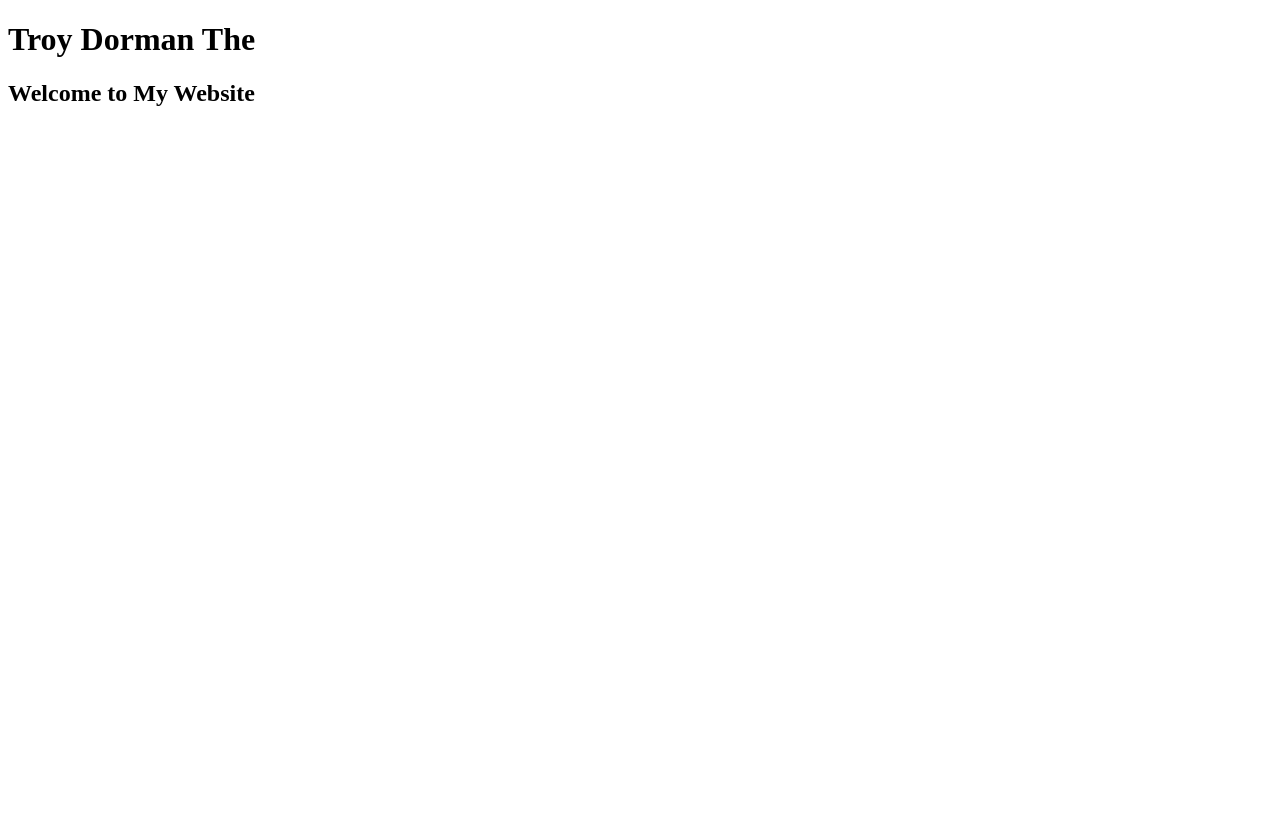
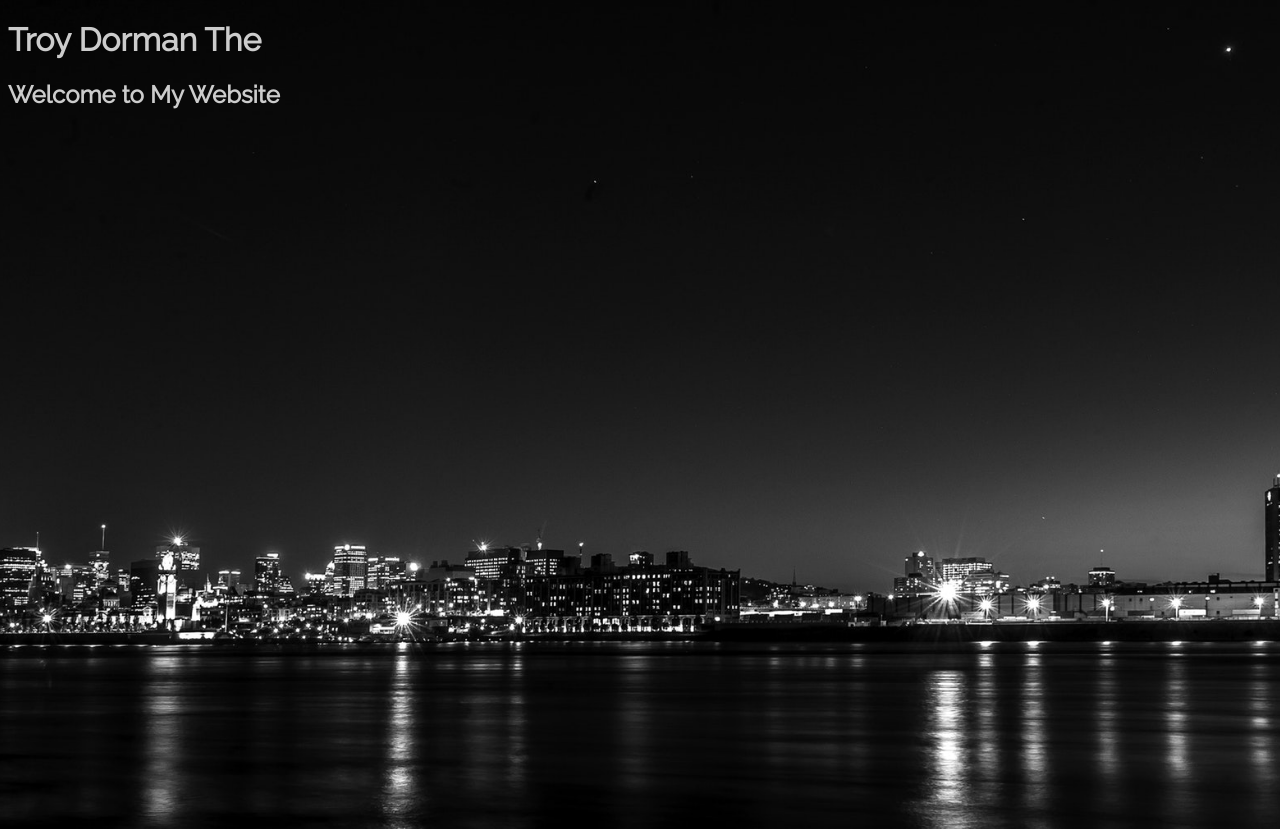
Before and after one commit to infiniteoo/VANILLAJS-type_writer_effect, a plain HTML site: page index.html in a window 1280 px wide. Before the commit the page ends 800 px from the top, so only its background shows below. Drawn offline with Linux system fonts and the light colour scheme.

Commit message:
styled the body.  added background image

```diff
--- a/css/style.css
+++ b/css/style.css
@@ -1 +1,9 @@
 @import url("https://fonts.googleapis.com/css?family=Raleway:200,100,400");
+
+body {
+  font-family: "Raleway", sans-serif;
+  height: 100vh;
+  background: #333 url("../showcase.jpg") no-repeat center center / cover;
+  color: #ccc;
+  overflow: hidden;
+}
```
Also changed, not shown: showcase.jpg (added).
